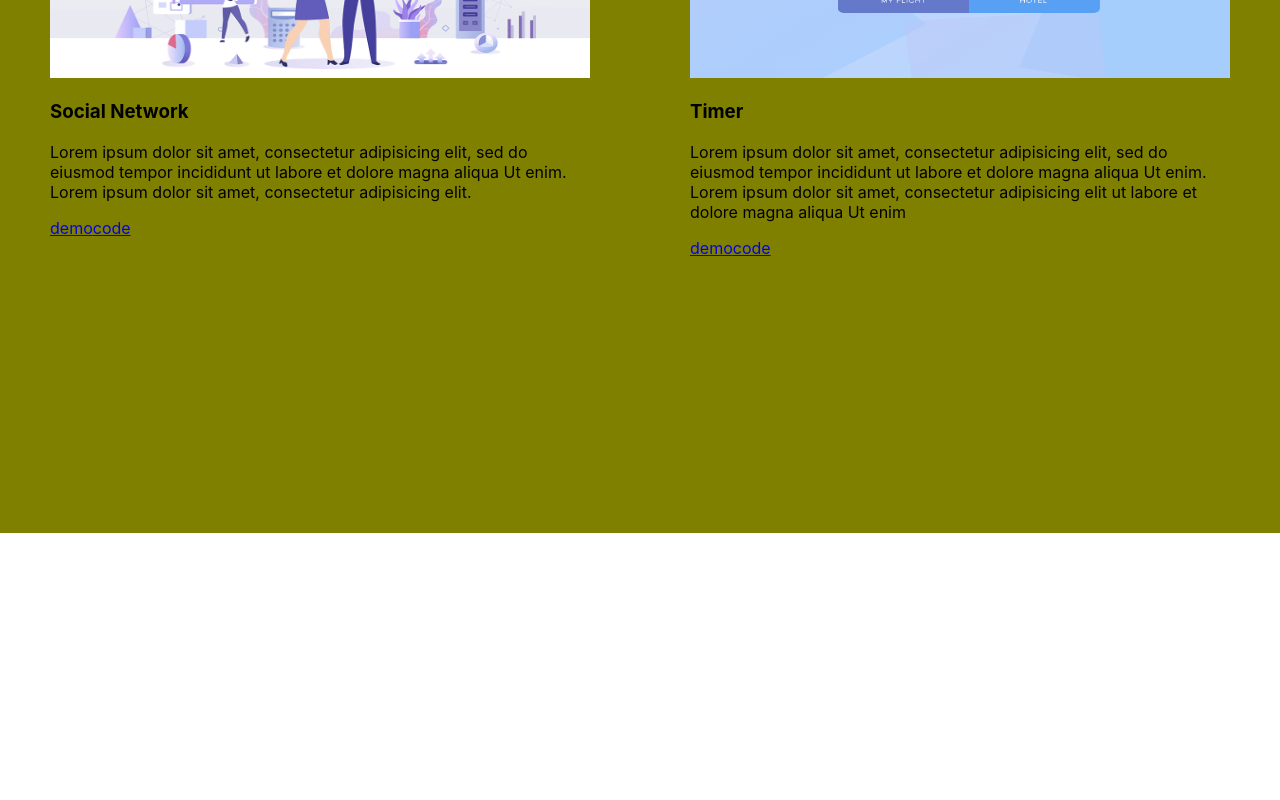
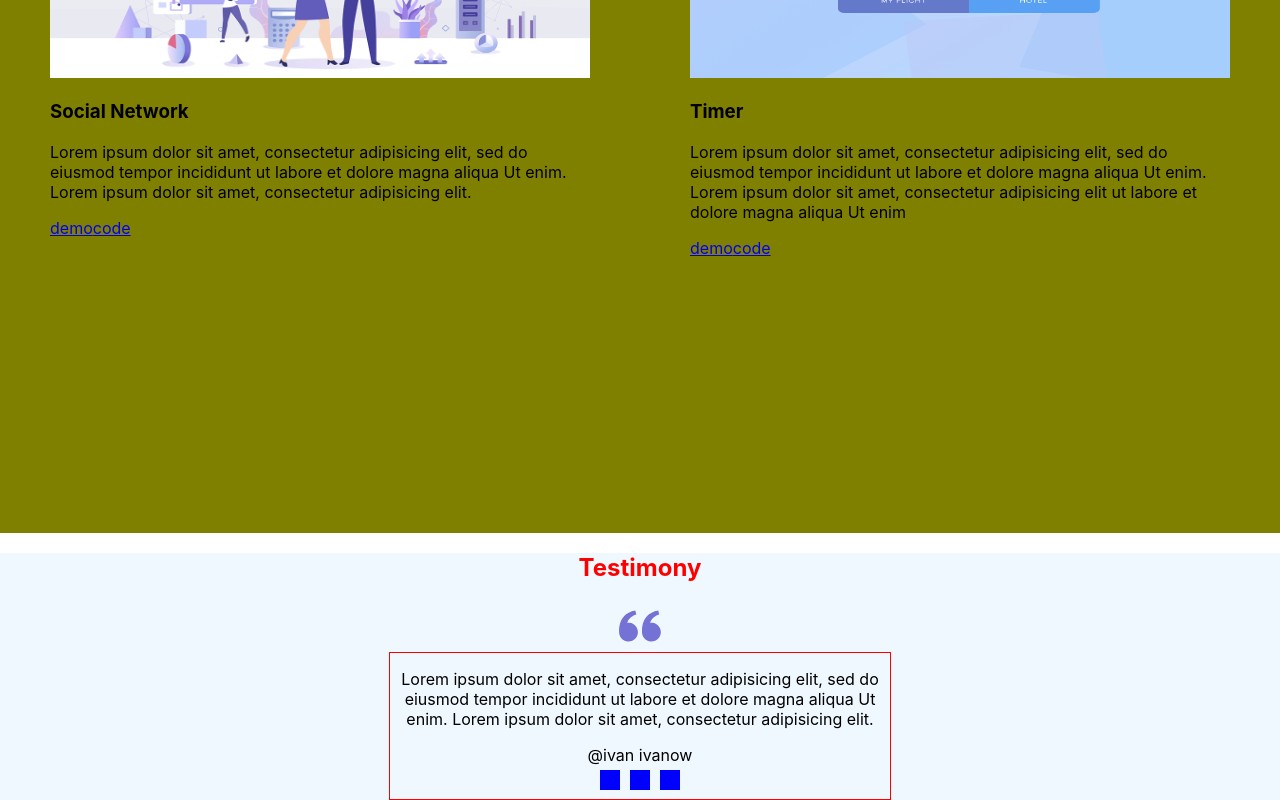
Before and after one commit to AlexMadM/portfolio, a React app: page / in a window 1280 px wide. Shown: the part 1959-2759 px from the top of the page. Before the commit the page ends 2492 px from the top, so only its background shows below. Built offline with nearby package versions, Linux system fonts and the light colour scheme.

Commit message:
Testimony

```diff
--- a/src/App.tsx
+++ b/src/App.tsx
@@ -4,6 +4,7 @@
 import Main from "./layout/section/main/Main";
 import Skills from "./layout/section/skills/Skills";
 import Works from "./layout/section/works/Works";
+import Testimony from "./layout/section/testimony/Testimony";
 
 
 function App() {
@@ -13,6 +14,7 @@
             <Main/>
             <Skills/>
             <Works/>
+            <Testimony/>
         </div>
     );
 }
--- /dev/null
+++ b/src/components/slider/Slider.tsx
@@ -0,0 +1,50 @@
+import React from 'react';
+import styled from "styled-components";
+import {FlexWrapper} from "../FlexWrapper";
+
+const Slider = () => {
+    return (
+        <StyledSlider>
+            <FlexWrapper><Slide>
+                <Text>Lorem ipsum dolor sit amet, consectetur adipisicing elit, sed do eiusmod tempor incididunt ut
+                    labore et dolore magna aliqua Ut enim. Lorem ipsum dolor sit amet, consectetur adipisicing
+                    elit.</Text>
+                <Name>@ivan ivanow</Name>
+            </Slide>
+            </FlexWrapper>
+            <Pagination>
+                <span></span>
+                <span></span>
+                <span></span>
+            </Pagination>
+        </StyledSlider>
+    );
+};
+
+const StyledSlider = styled.div`
+  border: 1px solid red;
+  max-width: 500px;
+  display: flex;
+  flex-direction: column;
+
+align-items: center`
+
+const Slide = styled.div`
+  text-align: center;
+`
+
+const Text = styled.p`
+`
+
+const Name = styled.span`
+`
+const Pagination = styled.div`
+span{
+  display: inline-block;
+  width: 20px;
+  height: 20px;
+  margin: 5px;
+  background-color: blue;
+}
+`
+export default Slider;
--- /dev/null
+++ b/src/layout/section/testimony/Testimony.tsx
@@ -0,0 +1,24 @@
+import React from 'react';
+import styled from "styled-components";
+import {SectionTitle} from "../../../components/SectionTitle";
+import Icon from "../../../components/icon/Icon";
+import Slider from "../../../components/slider/Slider";
+import {FlexWrapper} from "../../../components/FlexWrapper";
+
+const Testimony = () => {
+    return (
+        <StyledTestimony>
+<SectionTitle>Testimony</SectionTitle>
+            <FlexWrapper direction={'column'} align={'center'}>
+           <Icon iconId={'quote'}/>
+            <Slider/>
+            </FlexWrapper>
+        </StyledTestimony>
+    );
+};
+const StyledTestimony= styled.section`
+
+  background-color: aliceblue;
+`
+
+export default Testimony;
```
